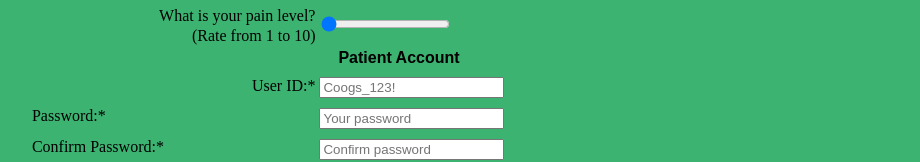
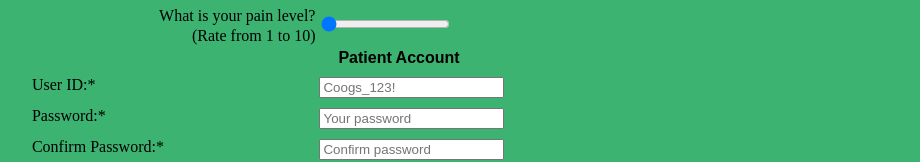
Before and after one commit to DaGhostzy/MIS3371-homework3, a plain HTML site: page homework3.html in a window 1280 px wide. Shown: the part 779-941 px from the top of the page, without its empty margins (241-1161 px from the left). Drawn offline with Linux system fonts and the light colour scheme.

Commit message:
Update homework3.html

```diff
--- a/homework3.html
+++ b/homework3.html
@@ -492,7 +492,7 @@
 
                 <!-- User ID -->
                 <tr>
-                    <td class="td1"><label for="usid">User ID:*</label></td>
+                    <td><label for="usid">User ID:*</label></td>
                     <td>
                         <input
                             type="text"
```
